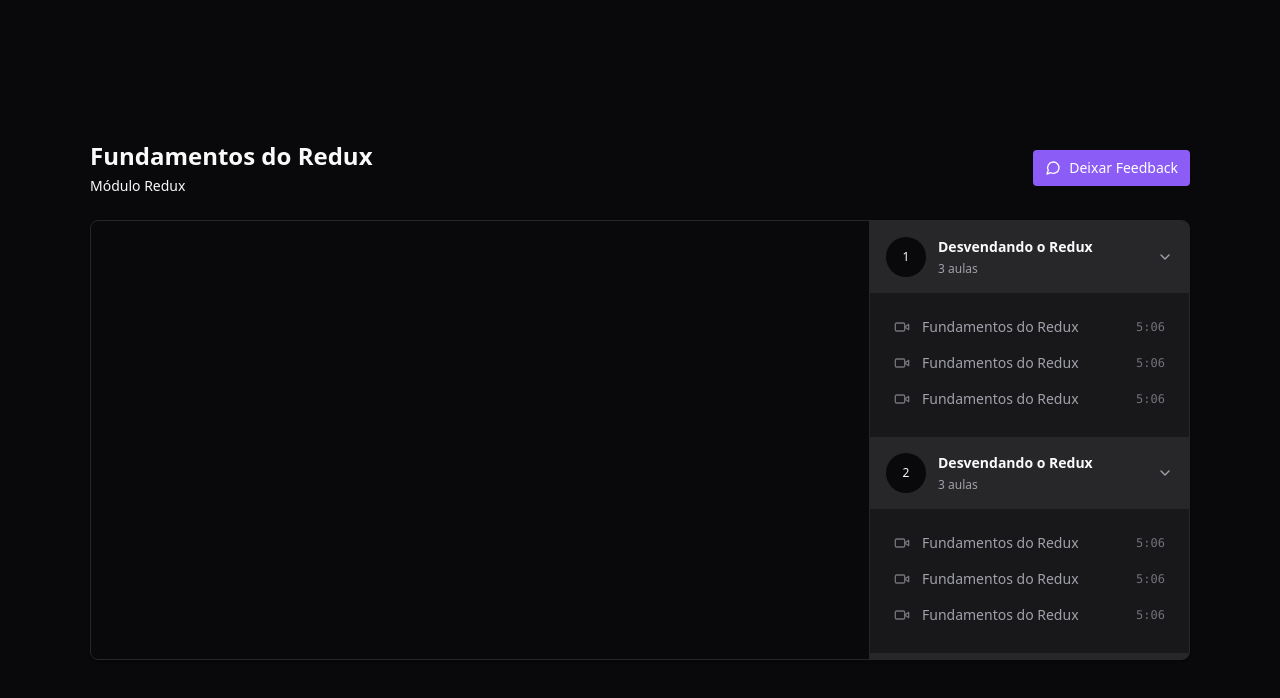
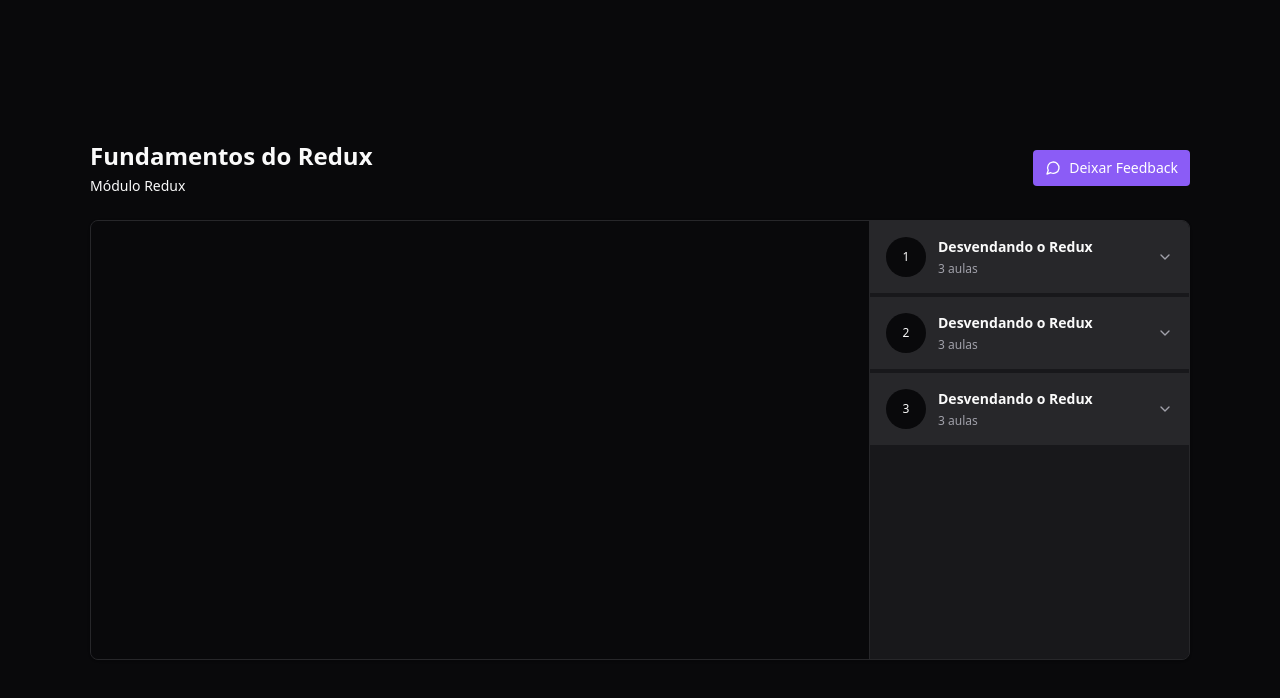
Before and after one commit to vitorsemidio-dev/react-redux-zustand, a React (Vite) app: page / in a window 1280 px wide. Shown: the top 698 px of the page. Built offline with nearby package versions, Linux system fonts and the light colour scheme.

Commit message:
feat: collapsible modules

```diff
--- a/package.json
+++ b/package.json
@@ -10,6 +10,7 @@
     "preview": "vite preview"
   },
   "dependencies": {
+    "@radix-ui/react-collapsible": "^1.0.3",
     "@reduxjs/toolkit": "^1.9.5",
     "lucide-react": "^0.252.0",
     "react": "^18.2.0",
--- a/src/components/Module.tsx
+++ b/src/components/Module.tsx
@@ -1,3 +1,4 @@
+import * as Collapsible from "@radix-ui/react-collapsible";
 import { ChevronDown } from "lucide-react";
 
 import { Lesson } from "./Lesson";
@@ -10,27 +11,25 @@ interface ModuleProps {
 
 export function Module({ amountOfLessons, moduleIndex, title }: ModuleProps) {
   return (
-    <div>
-      <button className="flex w-full items-center gap-3 bg-zinc-800 p-4">
+    <Collapsible.Root className="group">
+      <Collapsible.Trigger className="flex w-full items-center gap-3 bg-zinc-800 p-4">
         <div className="flex h-10 w-10 items-center justify-center rounded-full bg-zinc-950 text-xs">
           {moduleIndex + 1}
         </div>
         <div className="flex flex-col gap-1 text-left">
-          <strong className="text-sm ">
-            {title}
-          </strong>
-          <span className="text-xs text-zinc-400">
-            {amountOfLessons} aulas
-          </span>
+          <strong className="text-sm ">{title}</strong>
+          <span className="text-xs text-zinc-400">{amountOfLessons} aulas</span>
         </div>
-        <ChevronDown className="ml-auto h-4 w-4 text-zinc-400" />
-      </button>
+        <ChevronDown className="ml-auto h-4 w-4 text-zinc-400 group-data-[state=open]:rotate-180 transition-transform" />
+      </Collapsible.Trigger>
 
-      <nav className="relative flex flex-col gap-4 p-6">
-        <Lesson title="Fundamentos do Redux" duration="5:06" />
-        <Lesson title="Fundamentos do Redux" duration="5:06" />
-        <Lesson title="Fundamentos do Redux" duration="5:06" />
-      </nav>
-    </div>
+      <Collapsible.Content>
+        <nav className="relative flex flex-col gap-4 p-6">
+          <Lesson title="Fundamentos do Redux" duration="5:06" />
+          <Lesson title="Fundamentos do Redux" duration="5:06" />
+          <Lesson title="Fundamentos do Redux" duration="5:06" />
+        </nav>
+      </Collapsible.Content>
+    </Collapsible.Root>
   );
 }
```
Also changed, not shown: 1 other file (tests, documents, lock files or other folders).
